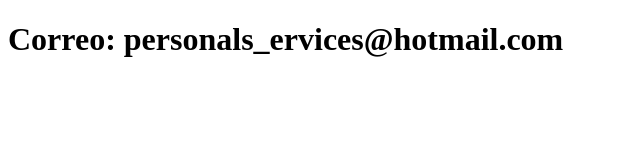
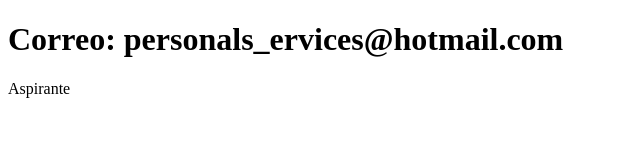
Before and after one commit to HugoOrtiz-ai/Sistema-de-registro., a plain HTML site: page contacto.html in a window 1280 px wide. Shown: the full height of the page, 0-640 px from the left. Drawn offline with Linux system fonts and the light colour scheme.

Commit message:
Actualiza el contacto

```diff
--- a/contacto.html
+++ b/contacto.html
@@ -14,7 +14,9 @@
             Correo: personals_ervices@hotmail.com
         </h1>
 
-        <p1></p1>
+        <p1>
+            Aspirante
+        </p1>
 
         <img src="" alt="">
     </main>
```
